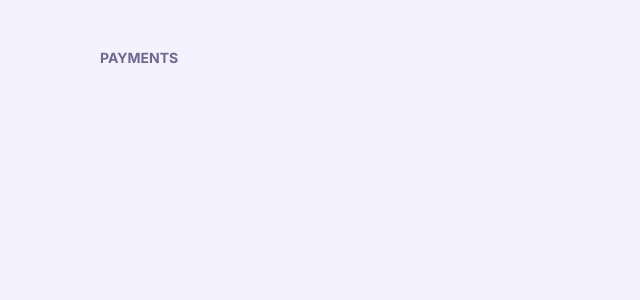
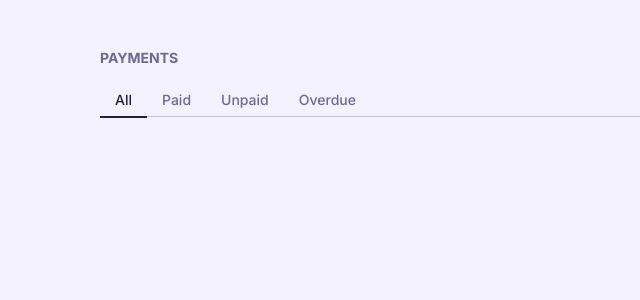
Before and after one commit to artiom-climenko/contacts-with-transactions, a React (Vite) app: page / in a window 1280 px wide. Shown: the top 300 px of the page, without its empty margins (0-640 px from the left). Built offline with nearby package versions, Linux system fonts and the light colour scheme.

Commit message:
feat(Tab Bar): Implement a tab bar

```diff
--- /dev/null
+++ b/src/components/TabBar/index.styles.ts
@@ -0,0 +1,39 @@
+import styled from '@emotion/styled';
+
+export const BlockWithTabs = styled.div`
+  display: flex;
+  align-items: center;
+  width: 100%;
+  max-height: 30px;
+  margin-top: 20px;
+  border-bottom: 1px solid var(--color-font-stroke);
+`;
+
+export const TabList = styled.ul`
+  display: flex;
+  padding: 0;
+  list-style: none;
+`;
+
+export const TabItem = styled.li<{ isActive: boolean }>`
+  height: 100%;
+  padding: 7px 15px;
+  font-weight: 500;
+  font-size: 14px;
+  line-height: 1.2;
+  cursor: pointer;
+
+  color: ${(props) =>
+    props.isActive
+      ? 'var(--color-font-primary)'
+      : 'var(--color-font-primary-variant)'};
+
+  border-bottom: 2px solid;
+
+  border-bottom-color: ${(props) =>
+    props.isActive ? 'var(--color-font-primary)' : 'transparent'};
+
+  &:hover {
+    opacity: ${(props) => (props.isActive ? '1' : '0.8')};
+  }
+`;
--- /dev/null
+++ b/src/components/TabBar/index.tsx
@@ -0,0 +1,41 @@
+import React, { useCallback, useState } from 'react';
+import { BlockWithTabs, TabItem, TabList } from './index.styles';
+
+export function TabBar() {
+  const [activeTab, setActiveTab] = useState('All');
+
+  const handleTheAllTab = useCallback(() => {
+    setActiveTab('All');
+  }, []);
+  const handleThePaidTab = useCallback(() => {
+    setActiveTab('Paid');
+  }, []);
+  const handleTheUnpaidTab = useCallback(() => {
+    setActiveTab('Unpaid');
+  }, []);
+  const handleTheOverdueTab = useCallback(() => {
+    setActiveTab('Overdue');
+  }, []);
+
+  return (
+    <BlockWithTabs>
+      <TabList>
+        <TabItem isActive={activeTab === 'All'} onClick={handleTheAllTab}>
+          All
+        </TabItem>
+        <TabItem isActive={activeTab === 'Paid'} onClick={handleThePaidTab}>
+          Paid
+        </TabItem>
+        <TabItem isActive={activeTab === 'Unpaid'} onClick={handleTheUnpaidTab}>
+          Unpaid
+        </TabItem>
+        <TabItem
+          isActive={activeTab === 'Overdue'}
+          onClick={handleTheOverdueTab}
+        >
+          Overdue
+        </TabItem>
+      </TabList>
+    </BlockWithTabs>
+  );
+}
--- a/src/pages/Dashboard.tsx
+++ b/src/pages/Dashboard.tsx
@@ -1,11 +1,13 @@
 import React from 'react';
 import { Container } from './index.styles';
 import { PageTitle } from '../components/PageTitle';
+import { TabBar } from '../components/TabBar';
 
 export function DashboardPage() {
   return (
     <Container>
       <PageTitle />
+      <TabBar />
     </Container>
   );
 }
```
